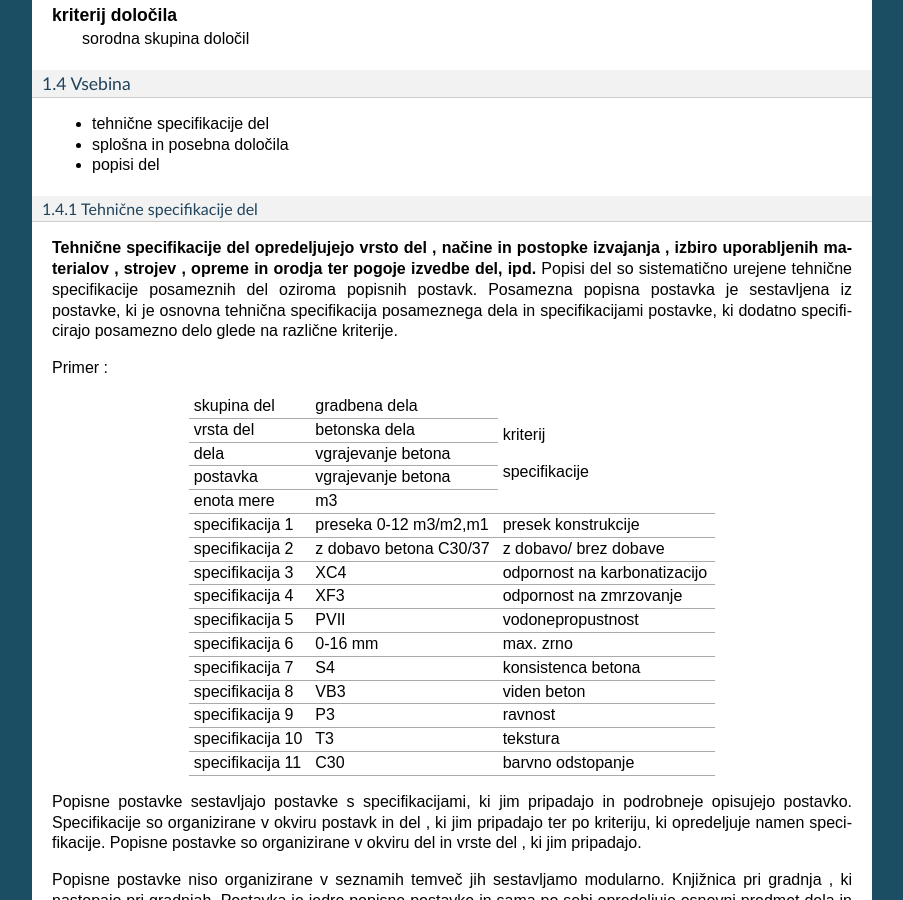
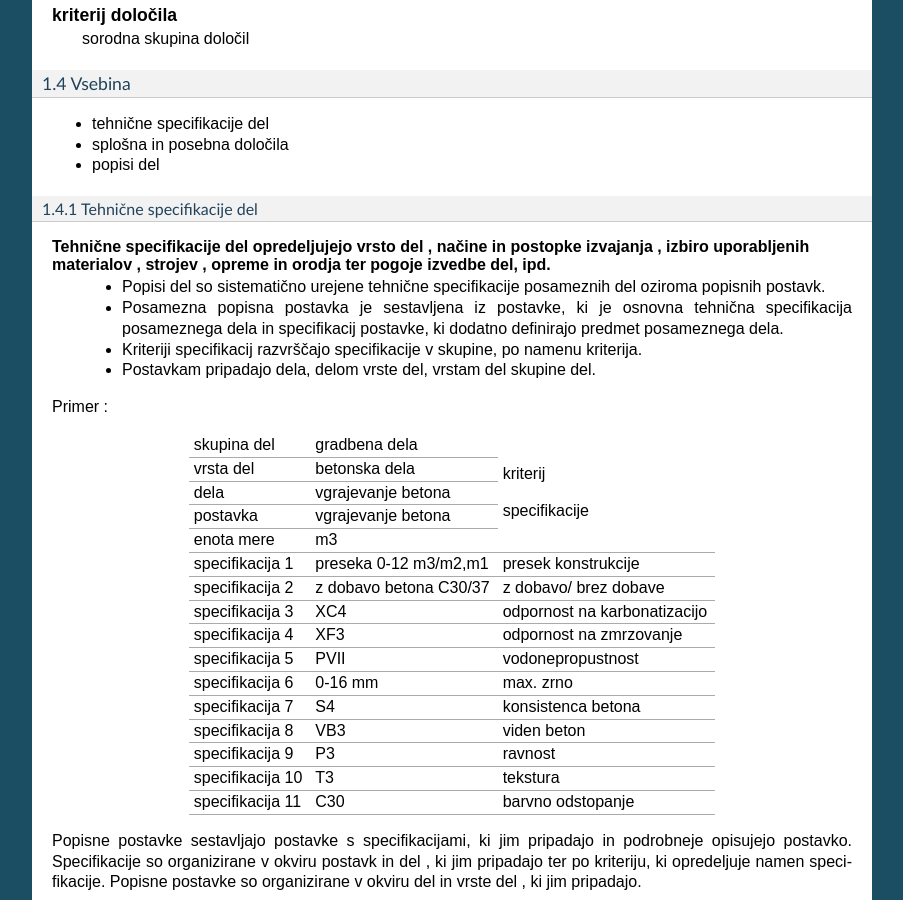
Before and after one commit to pavlovicr/bcs-staro, a Sphinx documentation site: the page built from docs/bcs_projekt.rst, in a window 1280 px wide and 900 px high, scrolled down 2306 px. Shown: the whole window, without its empty margins (198-1101 px from the left). Built offline with Sphinx 7.4.7, drawn with Linux system fonts in a browser that asks for light colours; pages that are not in the unit, such as notebooks, are missing from menus.

Commit message:
kaj pa sedaj

```diff
--- a/docs/bcs_projekt.rst
+++ b/docs/bcs_projekt.rst
@@ -103,8 +103,10 @@ Popisi del sprejeti kot standardizirani popisi del, s konsenzom investitorjev gr
 ^^^^^^^^^^^^^^^^^^^^^^^^^^^^^^^^
 
 **Tehnične specifikacije del opredeljujejo vrsto del , načine in postopke izvajanja , izbiro uporabljenih materialov , strojev , opreme in orodja ter pogoje izvedbe del, ipd.**
-Popisi del so sistematično urejene tehnične specifikacije posameznih del oziroma popisnih postavk.
-Posamezna popisna postavka je sestavljena iz postavke, ki je osnovna tehnična specifikacija posameznega dela in specifikacijami postavke, ki dodatno specificirajo posamezno delo glede na različne kriterije.
+	* Popisi del so sistematično urejene tehnične specifikacije posameznih del oziroma popisnih postavk.
+	* Posamezna popisna postavka je sestavljena iz postavke, ki je osnovna tehnična specifikacija posameznega dela in specifikacij postavke, ki dodatno definirajo predmet posameznega  dela.
+	* Kriteriji specifikacij razvrščajo specifikacije v skupine, po namenu kriterija.
+	* Postavkam pripadajo dela, delom vrste del, vrstam del skupine del.
 
 
 Primer :
--- a/docs/vaje.rst
+++ b/docs/vaje.rst
@@ -17,7 +17,7 @@ Podpoglavje ------
 Podpodpoglavje ^^^^^^^^
 ^^^^^^^^^^^^^^^^^^^^^^^^
 
-"Odstavek"
+Odstavek
 
 
 
```
